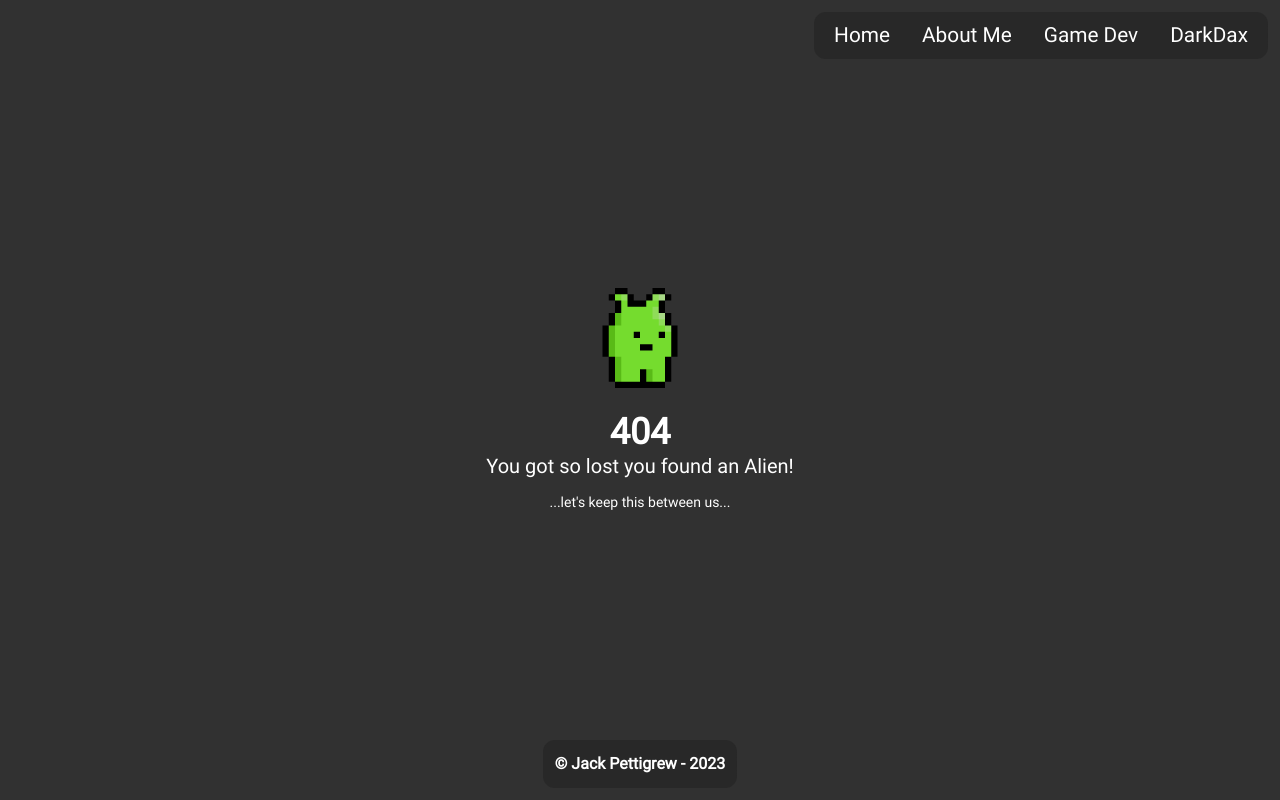
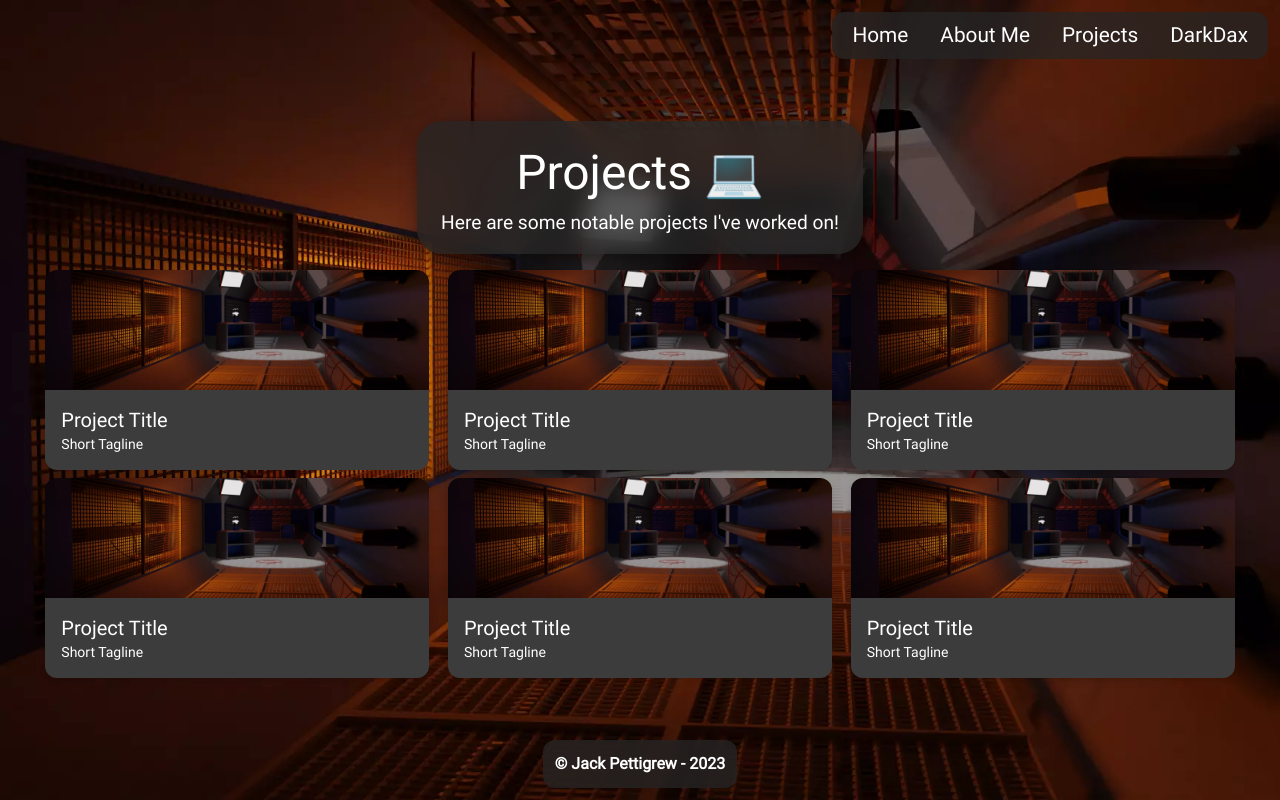
Before and after one commit to Jack-Pettigrew/Portfolio-React-Site, a React (Create React App) app: page /projects in a window 1280 px wide. Before the commit this address had no page. Built offline with nearby package versions, Linux system fonts and the light colour scheme.

Commit message:
Base projects page

```diff
--- a/src/App.js
+++ b/src/App.js
@@ -11,7 +11,7 @@ import FourOhFour from "./pages/FourOhFour";
 import Home from "./pages/Home";
 import OldHome from "./pages/OldHome";
 import AboutMe from "./pages/AboutMe";
-import GameDev from "./pages/GameDev";
+import Projects from "./pages/Projects";
 
 function App() {
   return (
@@ -20,7 +20,7 @@ function App() {
         <Route path="/" element={<Home />} />
         <Route path="/old-home" element={<OldHome />} />
         <Route path="/about-me" element={<AboutMe />} />
-        <Route path="/projects/game-dev" element={<GameDev />} />
+        <Route path="/projects" element={<Projects />} />
         <Route path="*" element={<FourOhFour />} />
       </Routes>
     </BrowserRouter>
--- a/src/components/NavBarRounded.js
+++ b/src/components/NavBarRounded.js
@@ -7,7 +7,7 @@ export default function NavBarRounded() {
       <div className="flex w-[90%] sm:w-fit justify-center items-center gap-8 text-[1.3em] text-center m-3 px-5 py-2 bg-[rgba(38,38,38,0.75)] rounded-xl backdrop-blur-md">
           <Link className="duration-200 hover:text-[#a23fff] hover:-translate-y-[3px] hover:text" to="/"><h1>Home</h1></Link>
           <Link className="duration-200 hover:text-[#a23fff] hover:-translate-y-[3px] hover:text" to="/about-me"><h1>About Me</h1></Link>
-          <Link className="duration-200 hover:text-[#a23fff] hover:-translate-y-[3px] hover:text" to="/projects/game-dev"><h1>Game Dev</h1></Link>
+          <Link className="duration-200 hover:text-[#a23fff] hover:-translate-y-[3px] hover:text" to="/projects"><h1>Projects</h1></Link>
           <Link className="duration-200 hover:text-[#a23fff] hover:-translate-y-[3px] hover:text" to="/projects/game-dev"><h1>DarkDax</h1></Link>
       </div>
     </div>
--- a/src/components/ProjectList.js
+++ b/src/components/ProjectList.js
@@ -1,12 +1,11 @@
-// styles
-import "./ProjectList.css";
-
 import React from 'react'
 
-export default function ProjectList(props) {
+export default function ProjectList({children, maxWidth = '1200px'}) {
   return (
-        <div className='project-list'>
-            {props.children}
+    <div id="project-list-container" className='flex justify-center w-full'>
+      <div className={`flex justify-around flex-wrap w-full gap-2 max-w-[${maxWidth}]`}>
+            {children}
         </div>
+    </div>
   )
 }
--- /dev/null
+++ b/src/components/RoundedContainer.js
@@ -0,0 +1,9 @@
+import React from 'react'
+
+export default function RoundedContainer({children, className}) {
+    return (
+        <div className={className + ' px-6 py-4 rounded-[25px] backdrop-blur-md bg-[rgba(38,38,38,0.75)] shadow-[5px_5px_20px_0px_rgba(0,0,0,0.5)]'}>
+          {children}
+      </div>
+  )
+}
--- a/src/pages/AboutMe.js
+++ b/src/pages/AboutMe.js
@@ -10,14 +10,14 @@ export default function AboutMe() {
           <div className="flex flex-col sm:flex-row gap-5 mx-5 sm:mx-20">
 
             {/* image */}
-            <div id="about-me-supporting" className='basis-1/3 flex flex-col justify-center items-center'>
+            <div id="about-me-supporting" className='flex flex-col justify-center items-center'>
               <img class="rounded-full" src="/logo_450.webp" alt='Profile Picture' />
               <h1 className="m-5 text-[2.5rem]">👋🏻 About Me</h1>
             </div>
 
             {/* info */}
-            <div id="about-me-text" className="basis-2/3 flex flex-col gap-4 px-6 py-4 max-w-[1200px] rounded-[25px] backdrop-blur-md bg-[rgba(38,38,38,0.75)] shadow-[5px_5px_20px_0px_rgba(0,0,0,0.5)]">
-              <p>To create an experience that someone can wholeheartedly say they've enjoyed is a dream of mine. This deep rooted goal, formed over decades from childhood to present, is what strengthens my passion for creating great games and experiences.</p>
+            <div id="about-me-text" className="basis-2/3 flex flex-col gap-4 px-6 py-4 max-w-[1225px] rounded-[25px] backdrop-blur-md bg-[rgba(38,38,38,0.75)] shadow-[5px_5px_20px_0px_rgba(0,0,0,0.5)]">
+              <p>To create an experience someone can wholeheartedly connect with is a dream of mine. This deep rooted goal, formed over decades since childhood, is what drives my passion to create great games and experiences.</p>
               <p>As a First-Class Graduate in Game Computing, I've become proficient in both <span className='font-bold text-[#bc59fd]'>C#</span> and <span className='font-bold text-[#bc59fd]'>C++</span> through both game and general software development University projects of which I am proud (such as Kings vs Snakes (Legacy), Quasar: Space Boids, PCG: Underwater City, my Final Year Project and my general software projects).</p>
               <p>As a Software Developer I have extended and developed flexible systems of a propriety management system using <span className='font-bold text-[#bc59fd]'>PHP</span>, <span className='font-bold text-[#bc59fd]'>MySQL</span>,  <span className='font-bold text-[#bc59fd]'>HTML</span>, <span className='font-bold text-[#bc59fd]'>CSS</span>, <span className='font-bold text-[#bc59fd]'>JavaScript</span> and <span className='font-bold text-[#bc59fd]'>jQuery</span> for asynchronous operations with databases - improving, digitising or automating laborious analogue work for 20+ Students Unions across the UK.</p>
               <p>In my spare time, I like to chase and explore new ideas while expanding my game development skills mainly using the <span className='font-bold text-[#bc59fd]'>Unity Game Engine</span>; sharing my creations and process in an engaging format on my YouTube channel. When I'm not doing that you can find me playing games... for completely educational and productive reasons... I promise.</p>
@@ -25,6 +25,7 @@ export default function AboutMe() {
               <p>Familiar with the fundamentals of <span className='font-bold text-[#bc59fd]'>Blender</span>, I have created assets and rigs for personal and assignment use (for example, those found here), and experience with <span className='font-bold text-[#bc59fd]'>Adobe Photoshop</span> and <span className='font-bold text-[#bc59fd]'>Asprite</span> for creating sprites, logos, and basic textures.</p>
               <p>I live and breathe all things games and games development has become a core component of that passion. I dream that one day I can contribute to a project that will help those as much as they've helped me.</p>
             </div>
+
           </div>
 
       <FooterRounded />
--- /dev/null
+++ b/src/pages/Projects.js
@@ -0,0 +1,81 @@
+// styles
+import "./GameDev.css";
+
+import React from "react";
+import ProjectList from "../components/ProjectList";
+import NavBarRounded from "../components/NavBarRounded";
+import FooterRounded from "../components/FooterRounded";
+import RoundedContainer from "../components/RoundedContainer";
+
+export default function Projects() {
+  return (
+    <div id="projects" className="flex flex-col min-h-screen justify-between items-center text-white bg-center bg-cover" style={{ backgroundImage: "url(images/scifihallway.webp)" }}>
+
+      <NavBarRounded />
+
+      <div className="basis-3/4 flex flex-col items-center w-full">
+
+        <RoundedContainer className="mb-4 text-center">
+          <h1 className="text-[3rem]">Projects 💻</h1>
+          <p className="text-[1.2rem]">Here are some notable projects I've worked on!</p>
+        </RoundedContainer>
+
+        {/* Projects List */}
+        <ProjectList>
+
+          <div className="flex flex-col w-[32%] h-[200px] rounded-xl drop-shadow-md overflow-hidden duration-100 hover:scale-[1.05] hover:z-[9999]">
+            <div className="overflow-hidden basis-2/3 bg-center bg-cover" style={{backgroundImage: 'url(images/scifihallway.webp)'}}></div>
+            <div className="basis-1/3 flex flex-col justify-center p-4 bg-[#3c3c3c]">
+              <h1 className="text-xl">Project Title</h1>
+              <p className="text-sm font-light">Short Tagline</p>
+            </div>
+          </div>
+
+          <div className="flex flex-col w-[32%] h-[200px] rounded-xl drop-shadow-md overflow-hidden duration-100 hover:scale-[1.05] hover:z-[9999]">
+            <div className="overflow-hidden basis-2/3 bg-center bg-cover" style={{backgroundImage: 'url(images/scifihallway.webp)'}}></div>
+            <div className="basis-1/3 flex flex-col justify-center p-4 bg-[#3c3c3c]">
+              <h1 className="text-xl">Project Title</h1>
+              <p className="text-sm font-light">Short Tagline</p>
+            </div>
+          </div>
+
+          <div className="flex flex-col w-[32%] h-[200px] rounded-xl drop-shadow-md overflow-hidden duration-100 hover:scale-[1.05] hover:z-[9999]">
+            <div className="overflow-hidden basis-2/3 bg-center bg-cover" style={{backgroundImage: 'url(images/scifihallway.webp)'}}></div>
+            <div className="basis-1/3 flex flex-col justify-center p-4 bg-[#3c3c3c]">
+              <h1 className="text-xl">Project Title</h1>
+              <p className="text-sm font-light">Short Tagline</p>
+            </div>
+          </div>
+
+          <div className="flex flex-col w-[32%] h-[200px] rounded-xl drop-shadow-md overflow-hidden duration-100 hover:scale-[1.05] hover:z-[9999]">
+            <div className="overflow-hidden basis-2/3 bg-center bg-cover" style={{backgroundImage: 'url(images/scifihallway.webp)'}}></div>
+            <div className="basis-1/3 flex flex-col justify-center p-4 bg-[#3c3c3c]">
+              <h1 className="text-xl">Project Title</h1>
+              <p className="text-sm font-light">Short Tagline</p>
+            </div>
+          </div>
+
+          <div className="flex flex-col w-[32%] h-[200px] rounded-xl drop-shadow-md overflow-hidden duration-100 hover:scale-[1.05] hover:z-[9999]">
+            <div className="overflow-hidden basis-2/3 bg-center bg-cover" style={{backgroundImage: 'url(images/scifihallway.webp)'}}></div>
+            <div className="basis-1/3 flex flex-col justify-center p-4 bg-[#3c3c3c]">
+              <h1 className="text-xl">Project Title</h1>
+              <p className="text-sm font-light">Short Tagline</p>
+            </div>
+          </div>
+
+          <div className="flex flex-col w-[32%] h-[200px] rounded-xl drop-shadow-md overflow-hidden duration-100 hover:scale-[1.05] hover:z-[9999]">
+            <div className="overflow-hidden basis-2/3 bg-center bg-cover" style={{backgroundImage: 'url(images/scifihallway.webp)'}}></div>
+            <div className="basis-1/3 flex flex-col justify-center p-4 bg-[#3c3c3c]">
+              <h1 className="text-xl">Project Title</h1>
+              <p className="text-sm font-light">Short Tagline</p>
+            </div>
+          </div>
+
+        </ProjectList>
+
+      </div>
+
+      <FooterRounded />
+    </div>
+  );
+}
```
